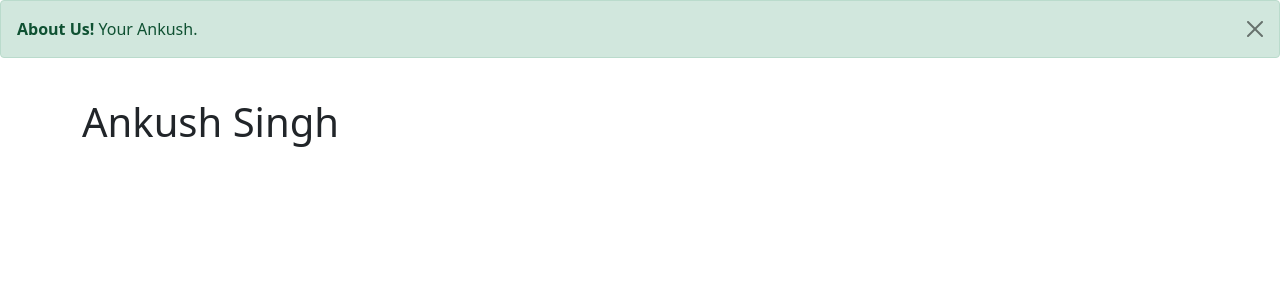
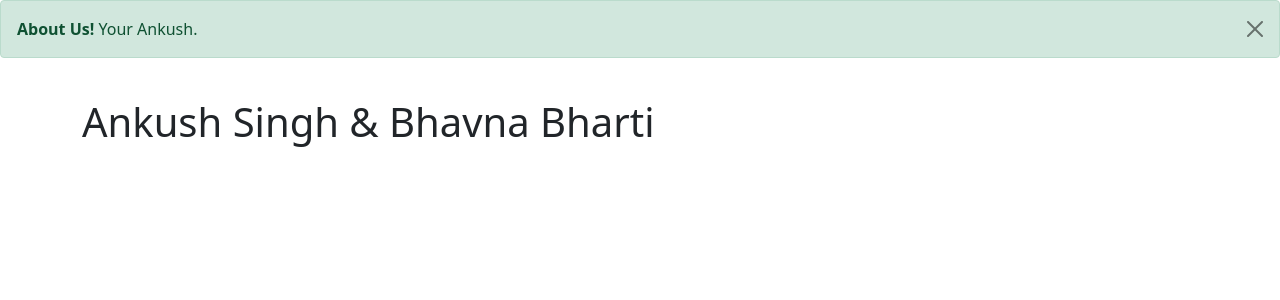
Before and after one commit to itsankushsingh/ankush, a Django app: page /about in a window 1280 px wide. Shown: the part 56-356 px from the top of the page. Run offline with Django 3.2, Linux system fonts and the light colour scheme.

Commit message:
Update about.html

```diff
--- a/templates/about.html
+++ b/templates/about.html
@@ -55,7 +55,7 @@
 <br>
 
 <div class="container">
-<h1>Ankush Singh</h1>
+<h1>Ankush Singh & Bhavna Bharti</h1>
 </div>
         <!-- Optional JavaScript; choose one of the two! -->
 
```
